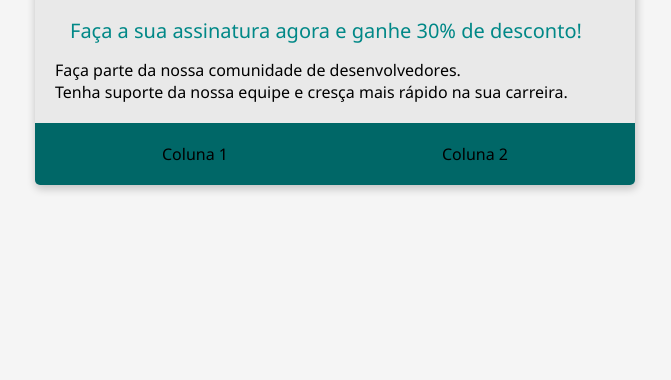
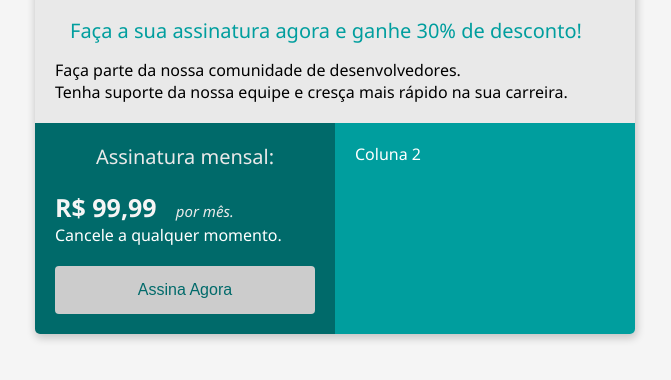
Before and after one commit to Dantas853/bootcamp-dantas-modulo2, a plain HTML site: page index.html in a window 1280 px wide. Shown: the part 336-716 px from the top of the page, without its empty margins (305-976 px from the left). Drawn offline with Linux system fonts and the light colour scheme.

Commit message:
closes #4 - Tags button e span (primeira coluna)

```diff
--- a/index.html
+++ b/index.html
@@ -29,9 +29,8 @@
         }
         .flex-container {
             display: flex;
-            background-color: #006767;
             justify-content: space-around;
-            padding: 20px;
+            color: #E9E9E9;
 
         }
         .header-tittle {
@@ -41,10 +40,67 @@
             margin: 20px;
         }
         .header-subtittle {
-            color: #008887;
+            color: #009E9E;
             font-size: 20px ;
             font-weight: 500;
             margin: 15px;
+        }
+        .col-1{
+            background-color: #006A6A;
+            width: 50%;
+            padding: 20px;
+            color: #FFFFFF;
+
+        }
+
+        .col-2{
+            background-color: #009E9E;
+            width: 50%;
+            padding: 20px;
+            color: #FFFFFF;
+
+        }
+
+        .subscripition-tittle {
+            color: #E9E9E9;
+            text-align: center;
+            font-size: 20px;
+            font-weight: 350;
+            margin-bottom: 20px;
+        }
+        .price {
+            color: #F5F5F5;
+            font-size: 25px;
+            font-weight: 700;
+
+
+        }
+        .month {
+            font-size: 15px;
+            font-style: italic;
+            color: #E9E9E9;
+            margin-left: 15px;
+        }
+        .button {
+            margin-top: 20px;
+
+            width: 100%;
+            padding: 15px 32px;
+
+            color: #006A6A;
+            background-color: #CCCCCC;
+
+            font-size: 16px;
+
+            border-radius: 4px;
+            border: none;
+
+            cursor: pointer;
+
+
+        }
+        .button:hover{
+            background-color: #E9E9E9;
         }
     </style>
 
@@ -65,10 +121,20 @@
             </div>
         </div>
         <div class="flex-container">
-            <div>
-                Coluna 1
+            <div class="col-1">
+            <div class="subscripition-tittle">
+                Assinatura mensal:
             </div>
             <div>
+               <span class="price">R$ 99,99</span>
+               <span class="month">por mês.</span>
+            </div>
+            <div>
+                Cancele a qualquer momento.
+            </div>
+               <button class="button">Assina Agora</button>
+            </div>
+            <div class="col-2">
                 Coluna 2
             </div>
         </div>
```
